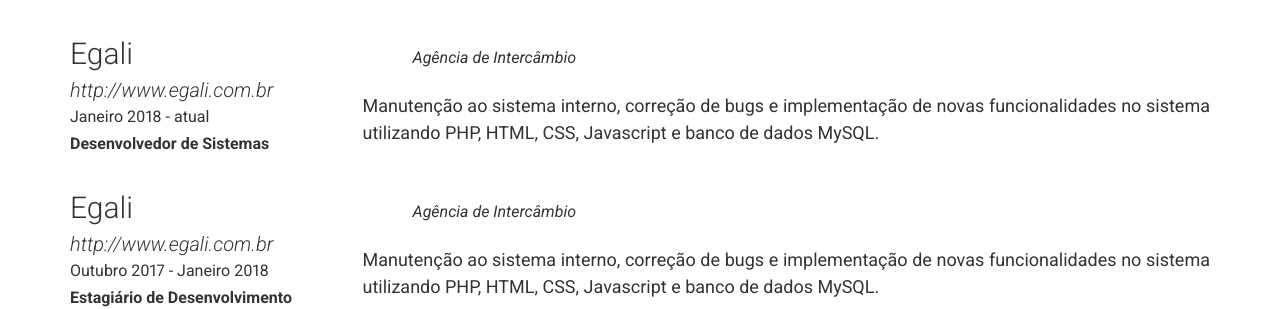
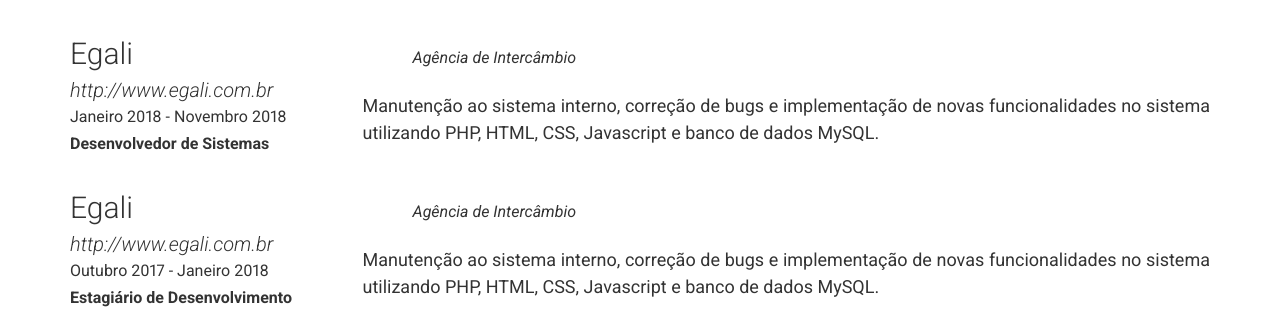
Before and after one commit to marcosevaldt/marcosevaldt.github.io, a Jekyll site: the page built from README.md, in a window 1280 px wide and 900 px high, scrolled down 1224 px. Shown: the part 153-462 px from the top of the window. Built offline with Jekyll 4.4.1, drawn with Linux system fonts in a browser that asks for light colours; our own code applies the rules of GitHub Pages for plain Markdown files.

Commit message:
Atualizando experiencia de trabalho

```diff
--- a/_data/experience.yml
+++ b/_data/experience.yml
@@ -2,7 +2,7 @@
 - company: Egali
   link: http://www.egali.com.br
   job_title: Desenvolvedor de Sistemas
-  dates: Janeiro 2018 - atual
+  dates: Janeiro 2018 - Novembro 2018
   quote: >
    Agência de Intercâmbio
   description: | # this will include new lines to allow paragraphs
```
